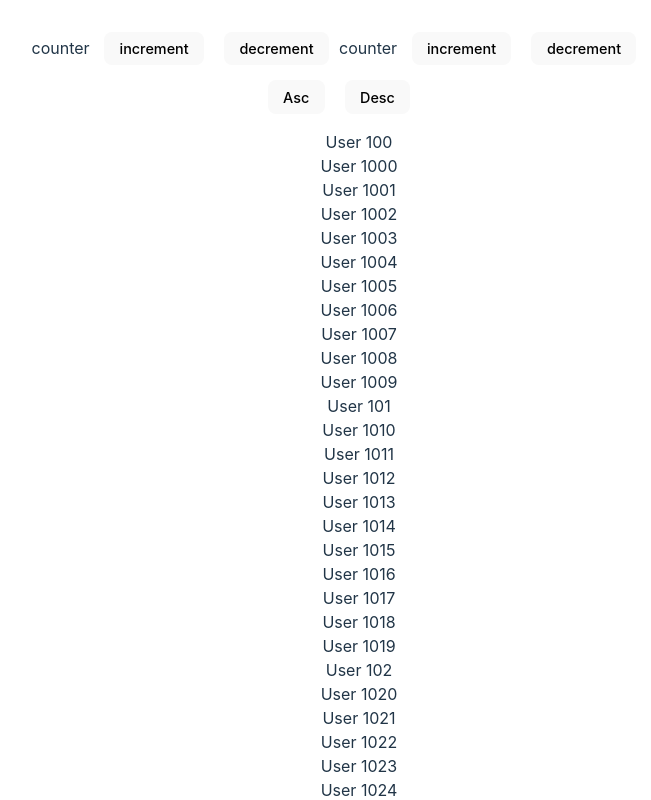
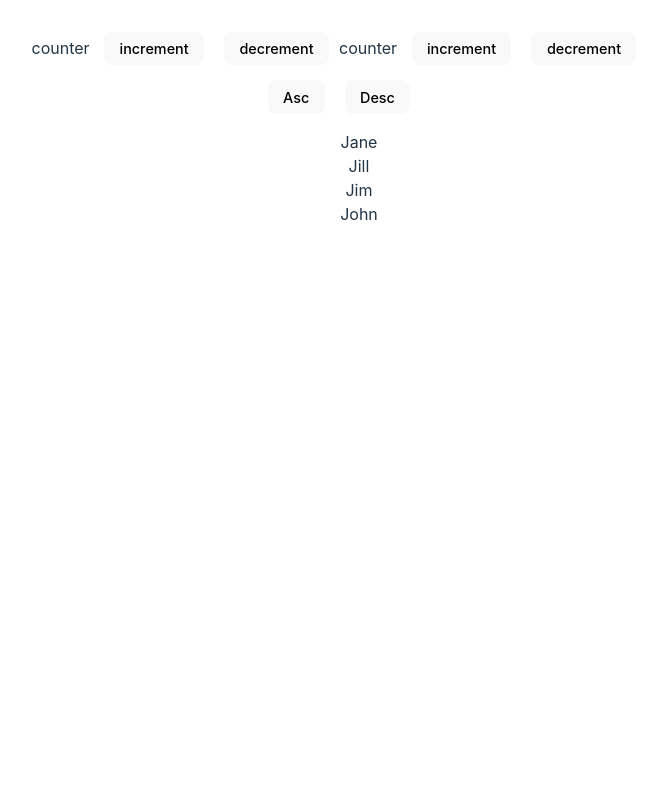
Before and after one commit to Almaz2607/redux-easy-part1, a React (Vite) app: page / in a window 1280 px wide. Shown: the top 800 px of the page, without its empty margins (301-952 px from the left). Built offline with nearby package versions, Linux system fonts and the light colour scheme; data requests are answered from the project's data file.

Commit message:
making a request to the server from a component

```diff
--- a/src/modules/users/users-list.tsx
+++ b/src/modules/users/users-list.tsx
@@ -1,14 +1,35 @@
 import { memo, useEffect, useState } from 'react';
-import { useAppDispatch, useAppSelector } from '../../store';
+import { useAppDispatch, useAppSelector, useAppStore } from '../../store';
 import { UserId, usersSlice } from './users.slice';
 import { api } from '../../shared/api';
+import { useDispatch } from 'react-redux';
 
 export function UsersList() {
     const [sortType, setSortType] = useState<'asc' | 'desc'>('asc');
+    const dispatch = useDispatch();
+    const appStore = useAppStore();
+
+    const isPending = useAppSelector(
+        usersSlice.selectors.selectIsFetchUsersPending,
+    );
 
     useEffect(() => {
-        api.getUsers().then(users => console.log(users));
-    }, []);
+        const isIdle = usersSlice.selectors.selectIsFetchUsersIdle(
+            appStore.getState(),
+        );
+        if (!isIdle) {
+            return;
+        }
+        dispatch(usersSlice.actions.fetchUsersPending());
+
+        api.getUsers()
+            .then(users => {
+                dispatch(usersSlice.actions.fetchUsersSuccess({ users }));
+            })
+            .catch(() => {
+                dispatch(usersSlice.actions.fetchUsersFailed());
+            });
+    }, [dispatch, appStore]);
 
     const sortedUsers = useAppSelector(state =>
         usersSlice.selectors.selectSortedUsers(state, sortType),
@@ -17,6 +38,10 @@ export function UsersList() {
     const selectedUserId = useAppSelector(
         usersSlice.selectors.selectSelectedUserId,
     );
+
+    if (isPending) {
+        return <div>Loading...</div>;
+    }
 
     return (
         <div className="wrapper">
--- a/src/modules/users/users.slice.ts
+++ b/src/modules/users/users.slice.ts
@@ -12,6 +12,7 @@ type UsersState = {
     entities: Record<UserId, User>;
     ids: UserId[];
     selectedUserId: UserId | undefined;
+    fetchUsersStatus: 'idle' | 'pending' | 'success' | 'failed';
 };
 
 export const initialUsersList: User[] = Array.from(
@@ -27,6 +28,7 @@ const initialUsersState: UsersState = {
     entities: {},
     ids: [],
     selectedUserId: undefined,
+    fetchUsersStatus: 'idle',
 };
 
 export const usersSlice = createSlice({
@@ -49,6 +51,9 @@ export const usersSlice = createSlice({
                         }
                     }),
         ),
+        selectIsFetchUsersPending: state =>
+            state.fetchUsersStatus === 'pending',
+        selectIsFetchUsersIdle: state => state.fetchUsersStatus === 'idle',
     },
     reducers: {
         selected: (state, action: PayloadAction<{ userId: UserId }>) => {
@@ -57,9 +62,18 @@ export const usersSlice = createSlice({
         selectRemove: state => {
             state.selectedUserId = undefined;
         },
-        stored: (state, action: PayloadAction<{ users: User[] }>) => {
+
+        fetchUsersPending: state => {
+            state.fetchUsersStatus = 'pending';
+        },
+
+        fetchUsersSuccess: (
+            state,
+            action: PayloadAction<{ users: User[] }>,
+        ) => {
             const { users } = action.payload;
 
+            state.fetchUsersStatus = 'success';
             state.entities = users.reduce(
                 (acc, user) => {
                     acc[user.id] = user;
@@ -69,5 +83,9 @@ export const usersSlice = createSlice({
             );
             state.ids = users.map(user => user.id);
         },
+
+        fetchUsersFailed: state => {
+            state.fetchUsersStatus = 'failed';
+        },
     },
 });
--- a/src/store.ts
+++ b/src/store.ts
@@ -1,6 +1,6 @@
 import { configureStore, createSelector } from '@reduxjs/toolkit';
 import { useDispatch, useSelector, useStore } from 'react-redux';
-import { initialUsersList, usersSlice } from './modules/users/users.slice';
+import { usersSlice } from './modules/users/users.slice';
 import { countersReducer } from './modules/counters/counters.slice';
 
 export const store = configureStore({
@@ -10,8 +10,6 @@ export const store = configureStore({
     },
 });
 
-store.dispatch(usersSlice.actions.stored({ users: initialUsersList }));
-
 export type AppState = ReturnType<typeof store.getState>;
 export type AppDispatch = typeof store.dispatch;
 
```
